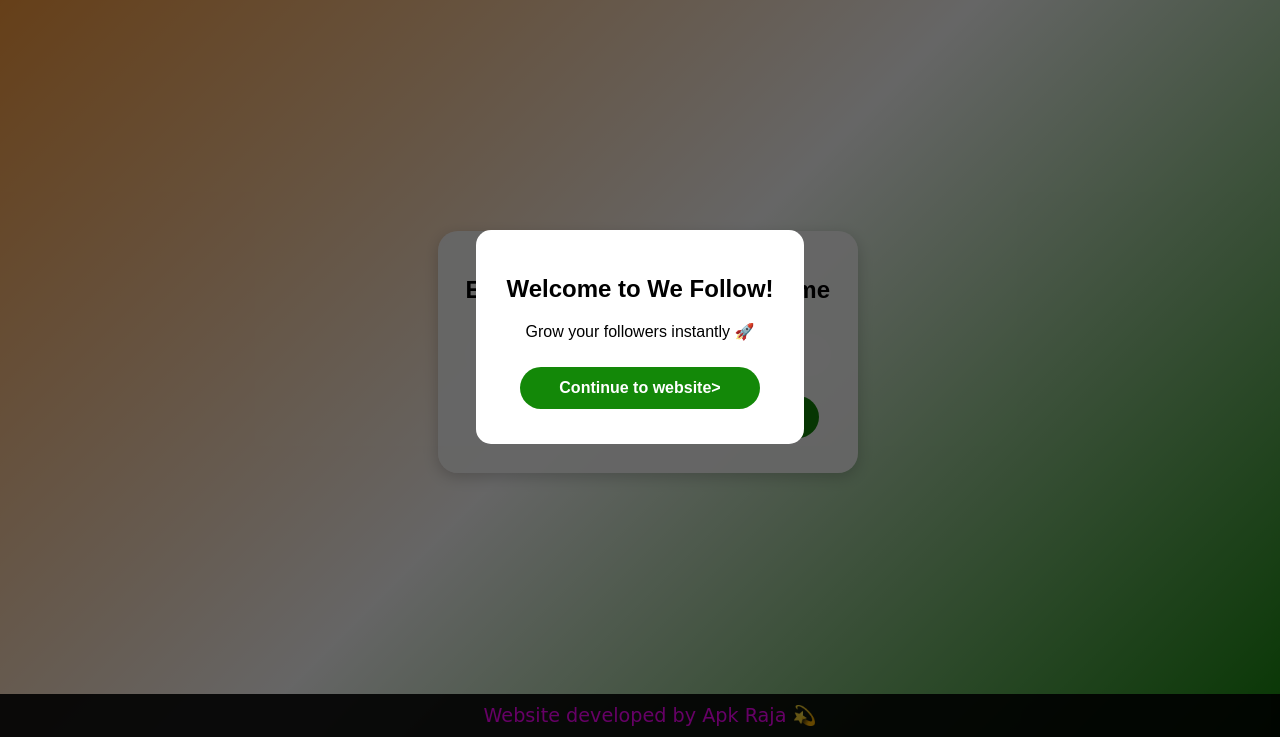
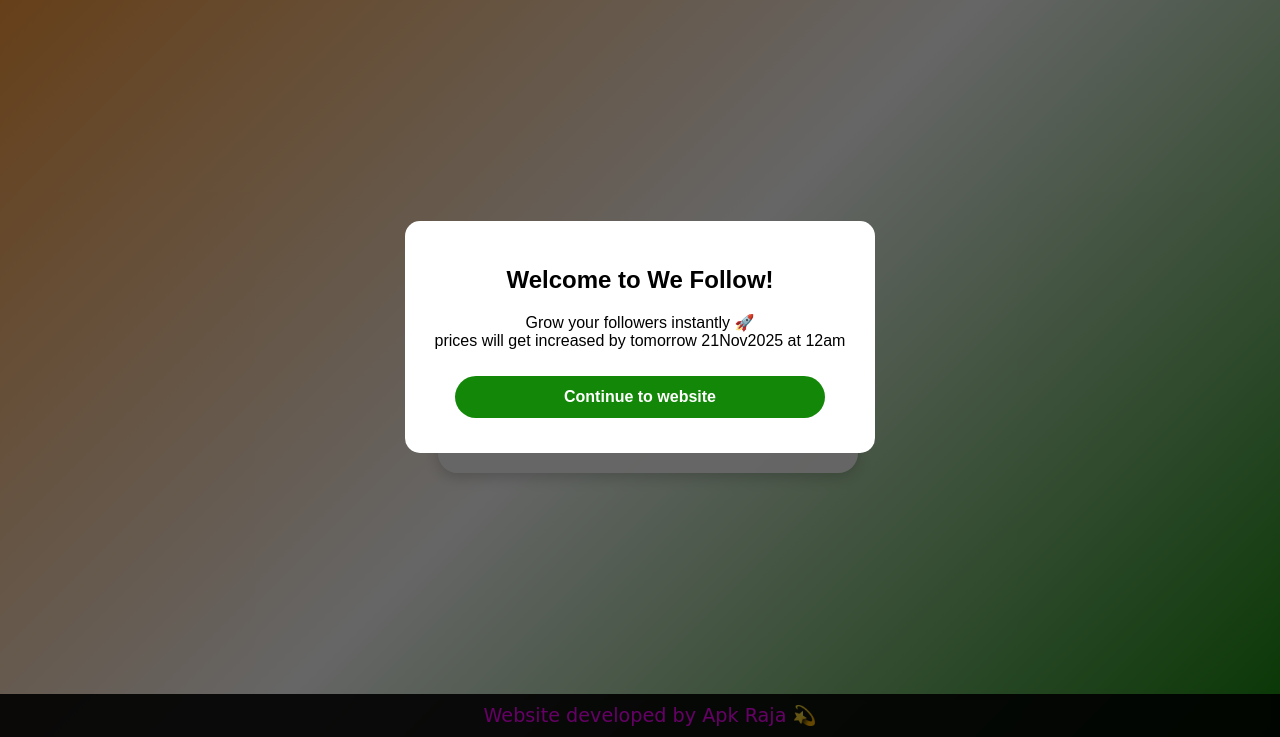
Before and after one commit to Wefollow23/Wefollow.com, a plain HTML site: page index.html in a window 1280 px wide. Shown: the part 63-800 px from the top of the page. Drawn offline with Linux system fonts and the light colour scheme.

Commit message:
Update index.html

```diff
--- a/index.html
+++ b/index.html
@@ -229,8 +229,8 @@
 <div class="popup" id="welcomePopup">
   <div class="popup-content">
     <h2>Welcome to We Follow!</h2>
-    <p>Grow your followers instantly 🚀 </p>
-    <button onclick="closePopup()">Continue to website>
+    <p>Grow your followers instantly 🚀<br> prices will get increased by tomorrow 21Nov2025 at 12am </p>
+    <button onclick="closePopup()">Continue to website
   </div>
 </div>
 
```
